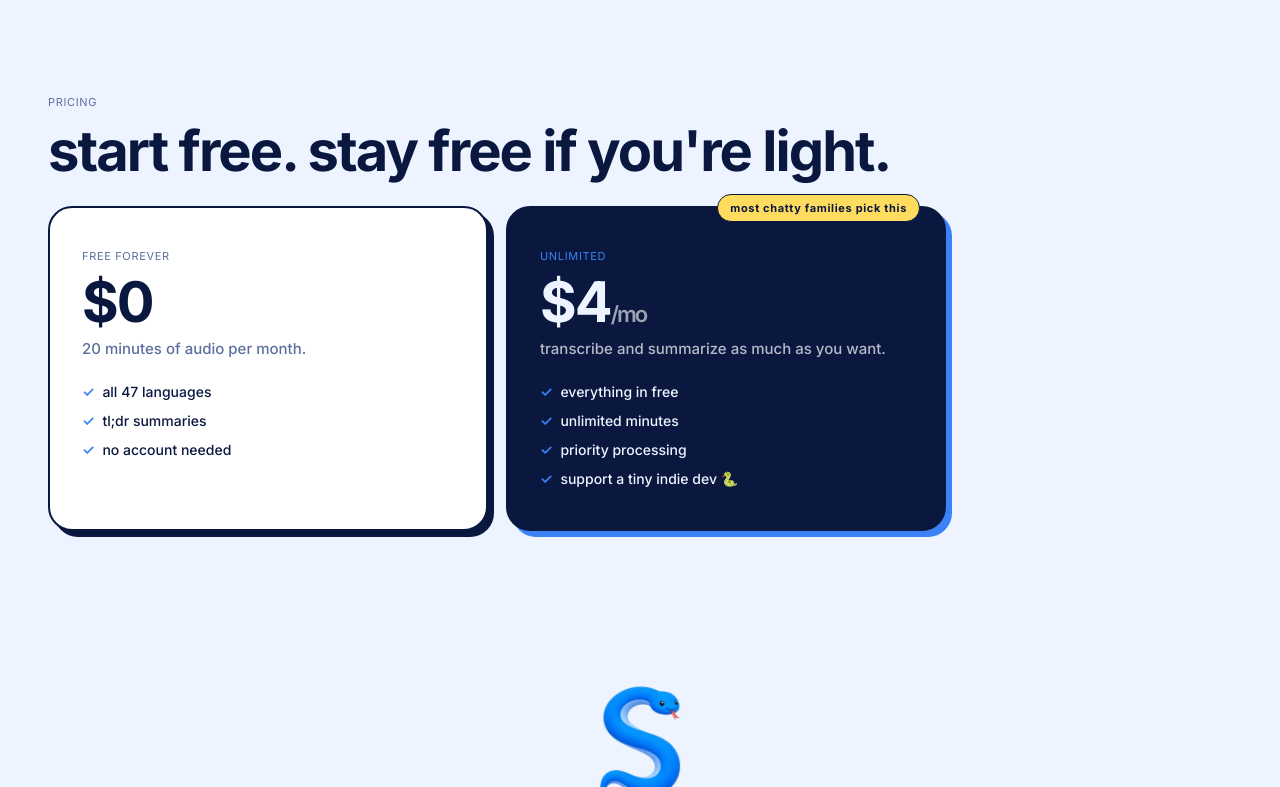
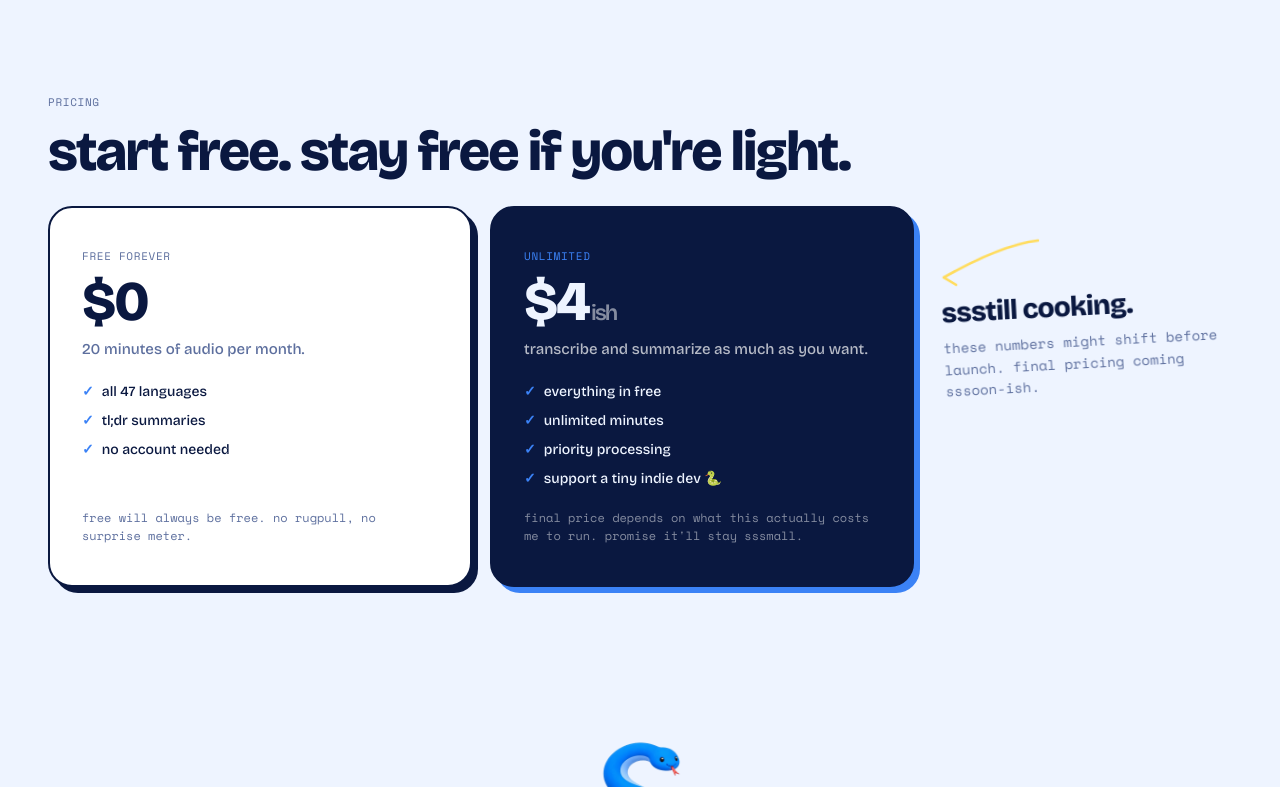
Before and after one commit to thatmike1/ssscribe-landing-pages, a React (Vite) app: page / in a window 1280 px wide. Shown: the part 2013-2800 px from the top of the page. Built offline with nearby package versions, Linux system fonts and the light colour scheme.

Commit message:
wip: rework pricing cards into centered trio with margin annotation

```diff
--- a/src/index.css
+++ b/src/index.css
@@ -167,11 +167,12 @@ body {
   gap: 10px;
 }
 
-/* pricing: 2 cards side-by-side on tablet+, stacked on phones.
+/* pricing: 2 cards + an editorial margin note on tablet+, stacked on phones.
  * cap each card at ~440px so they stay confident-not-bloated on wide
  * screens — the content (price + 4 bullets) doesn't earn 700px+ widths.
- * cards left-align under the heading rather than centering, matching
- * the editorial left-aligned rhythm of the rest of the page. */
+ * the third column absorbs the right-side dead space with a zine-style
+ * annotation pointing at the paid card. cards left-align under the heading,
+ * matching the editorial left-aligned rhythm of the rest of the page. */
 .pricing-grid {
   display: grid;
   grid-template-columns: 1fr;
@@ -179,7 +180,54 @@ body {
 }
 @media (min-width: 720px) {
   .pricing-grid {
-    grid-template-columns: repeat(2, minmax(0, 440px));
+    /* trio: two cards + an editorial margin note. centered as a group so
+     * left/right margins balance instead of leaving dead space on the right. */
+    grid-template-columns:
+      minmax(0, 440px)
+      minmax(0, 440px)
+      minmax(220px, 300px);
+    justify-content: center;
+    /* default align-items: stretch — cards equalize to the taller of the two */
+  }
+}
+
+/* margin annotation — handwritten zine note in the right-side column.
+ * on mobile it stacks below the cards as a small footnote; on tablet+ it
+ * tilts, the yellow arrow appears, and the whole block reads as a deliberate
+ * editorial sidenote sitting alongside the pricing pair. */
+.pricing-note {
+  font-family: var(--font-mono);
+  font-size: 14px;
+  line-height: 1.55;
+  color: var(--muted);
+  max-width: 280px;
+}
+.pricing-note-title {
+  display: block;
+  font-family: var(--font-display);
+  font-weight: 800;
+  font-size: 28px;
+  letter-spacing: -0.025em;
+  line-height: 1;
+  color: var(--ink);
+  margin-bottom: 10px;
+}
+.pricing-note-arrow {
+  display: none;
+}
+@media (min-width: 720px) {
+  .pricing-note {
+    align-self: start;
+    padding-top: 28px;
+    padding-left: 4px;
+    transform: rotate(-3deg);
+    transform-origin: top left;
+  }
+  .pricing-note-arrow {
+    display: block;
+    margin-left: -10px;
+    margin-bottom: 8px;
+    color: var(--accent-2);
   }
 }
 
--- a/src/pages/messscribe-landing.tsx
+++ b/src/pages/messscribe-landing.tsx
@@ -363,6 +363,7 @@ export default function MesscribeLanding() {
       </section>
 
       {/* pricing ─────────────────────────────────────────── */}
+      {/* wip: layout, copy, and pricing model are all still being figured out. */}
       <section style={{ padding: "var(--pad-y-md) var(--pad-x)" }}>
         <div
           style={{
@@ -395,6 +396,8 @@ export default function MesscribeLanding() {
               borderRadius: 24,
               padding: "40px 32px",
               boxShadow: "6px 6px 0 var(--ink)",
+              display: "flex",
+              flexDirection: "column",
             }}
           >
             <div
@@ -455,6 +458,18 @@ export default function MesscribeLanding() {
                 ),
               )}
             </ul>
+            <p
+              style={{
+                fontFamily: "var(--font-mono)",
+                fontSize: 12,
+                lineHeight: 1.5,
+                color: "var(--muted)",
+                margin: "auto 0 0",
+                paddingTop: 20,
+              }}
+            >
+              free will always be free. no rugpull, no surprise meter.
+            </p>
           </div>
           <div
             style={{
@@ -464,26 +479,10 @@ export default function MesscribeLanding() {
               borderRadius: 24,
               padding: "40px 32px",
               boxShadow: "6px 6px 0 var(--accent)",
-              position: "relative",
+              display: "flex",
+              flexDirection: "column",
             }}
           >
-            <div
-              style={{
-                position: "absolute",
-                top: -14,
-                right: 24,
-                background: "var(--accent-2)",
-                border: "1.5px solid var(--ink)",
-                borderRadius: 999,
-                padding: "5px 12px",
-                fontSize: 11,
-                fontWeight: 700,
-                letterSpacing: "0.06em",
-                color: "var(--ink)",
-              }}
-            >
-              most chatty families pick this
-            </div>
             <div
               style={{
                 fontFamily: "var(--font-mono)",
@@ -509,10 +508,11 @@ export default function MesscribeLanding() {
                 style={{
                   fontSize: 22,
                   fontWeight: 600,
-                  color: "rgba(255,255,255,0.6)",
+                  color: "rgba(255,255,255,0.5)",
+                  marginLeft: 2,
                 }}
               >
-                /mo
+                ish
               </span>
             </div>
             <div
@@ -554,7 +554,46 @@ export default function MesscribeLanding() {
                 </li>
               ))}
             </ul>
+            <p
+              style={{
+                fontFamily: "var(--font-mono)",
+                fontSize: 12,
+                lineHeight: 1.5,
+                color: "rgba(255,255,255,0.5)",
+                margin: "auto 0 0",
+                paddingTop: 20,
+              }}
+            >
+              final price depends on what this actually costs me to run. promise
+              it'll stay sssmall.
+            </p>
           </div>
+          <aside className="pricing-note" aria-label="pricing note">
+            <svg
+              className="pricing-note-arrow"
+              width="120"
+              height="58"
+              viewBox="0 0 120 58"
+              fill="none"
+              aria-hidden="true"
+            >
+              <path
+                d="M 110 12 C 82 14, 46 28, 14 44"
+                stroke="currentColor"
+                strokeWidth="2.5"
+                strokeLinecap="round"
+              />
+              <path
+                d="M 14 44 L 26 38 M 14 44 L 26 52"
+                stroke="currentColor"
+                strokeWidth="2.5"
+                strokeLinecap="round"
+              />
+            </svg>
+            <span className="pricing-note-title">ssstill cooking.</span>
+            these numbers might shift before launch. final pricing coming
+            sssoon-ish.
+          </aside>
         </div>
       </section>
 
```
